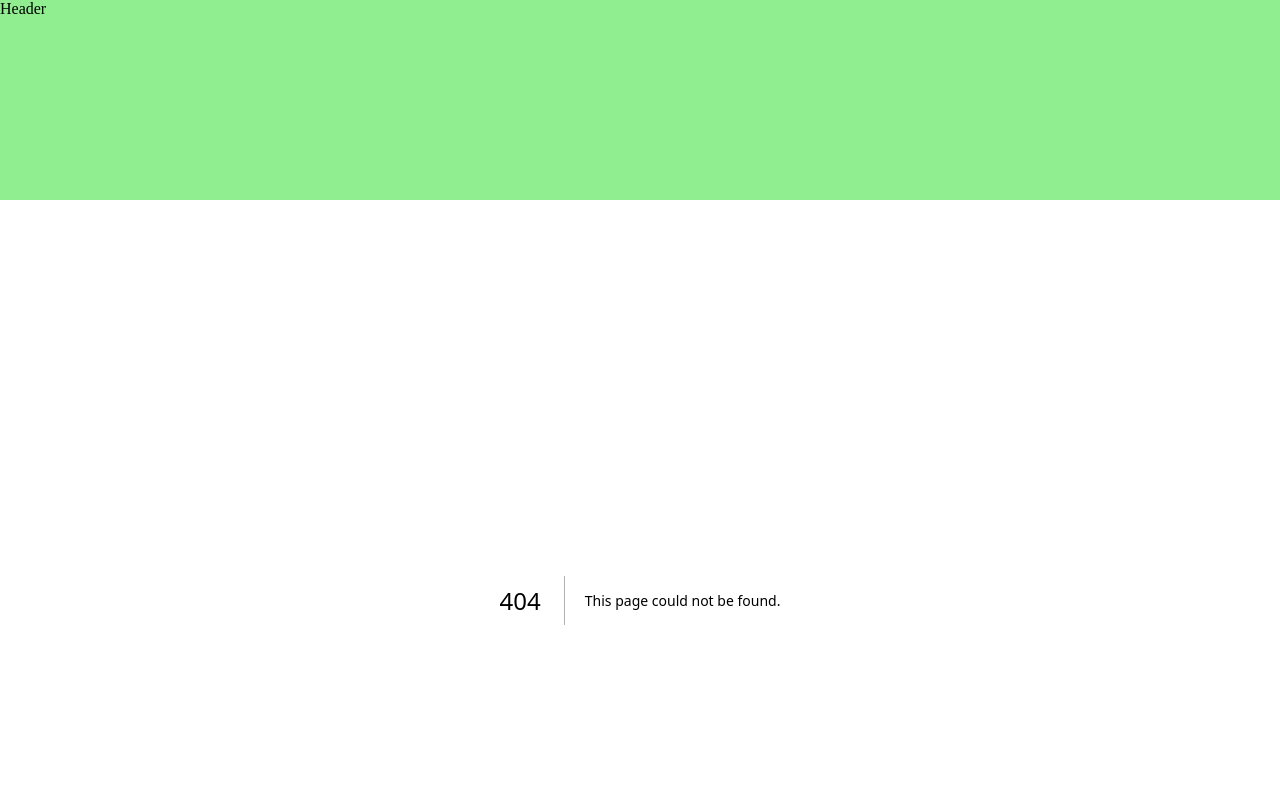
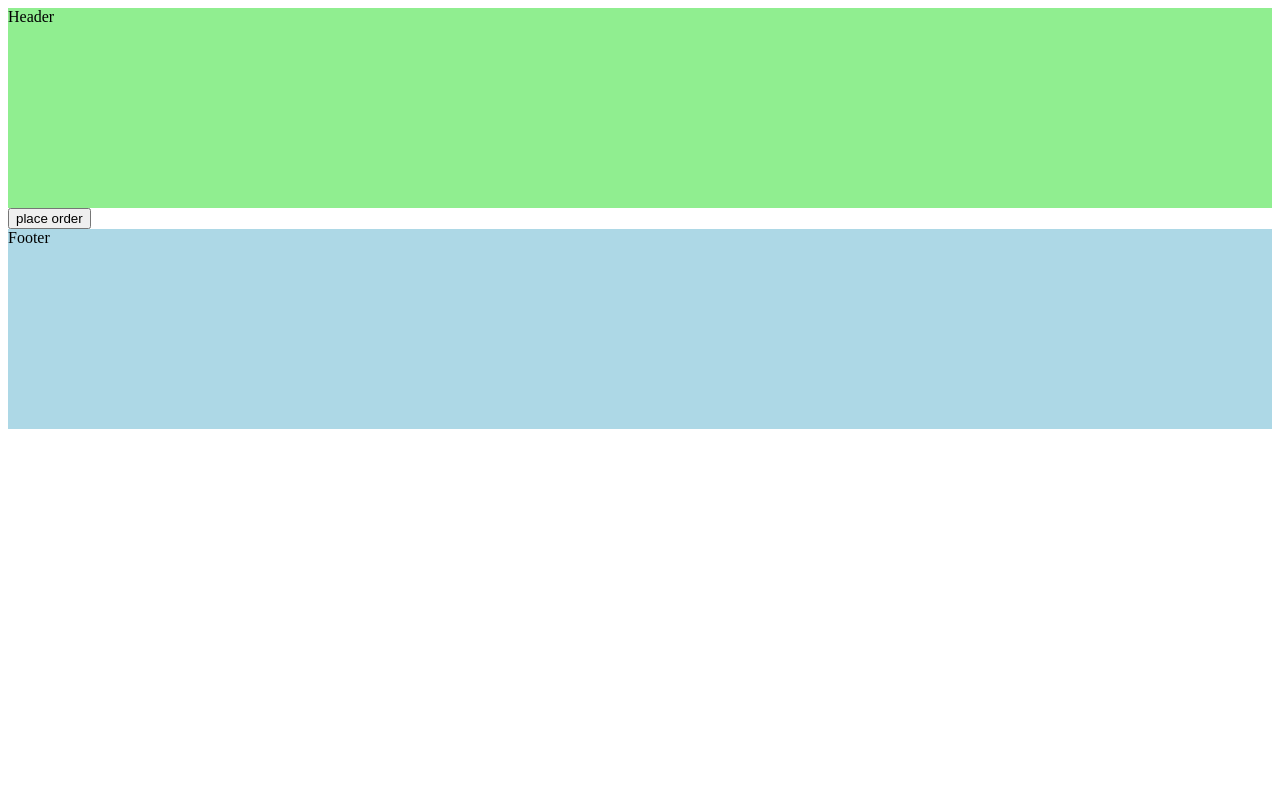
Before and after one commit to DevelopedByBarley/Next, a Next.js app: page /place-order in a window 1280 px wide. Before the commit this address had no page. Shown: the top 800 px of the page. Built offline with nearby package versions, Linux system fonts and the light colour scheme.

Commit message:
Ep 21 - Navigation Programmatically

```diff
--- /dev/null
+++ b/src/app/place-order/page.tsx
@@ -0,0 +1,21 @@
+
+'use client';
+
+import { useRouter } from "next/navigation";
+
+export default function PlaceOrder() {
+    const router = useRouter();
+    const handleClick = () => {
+        console.log('Hello');
+        router.push('/');
+        //router.replace('/');
+        //router.forward('/');
+        //router.back();
+    }
+
+    return (
+        <button onClick={handleClick}>
+            place order
+        </button>
+    )
+}
```
